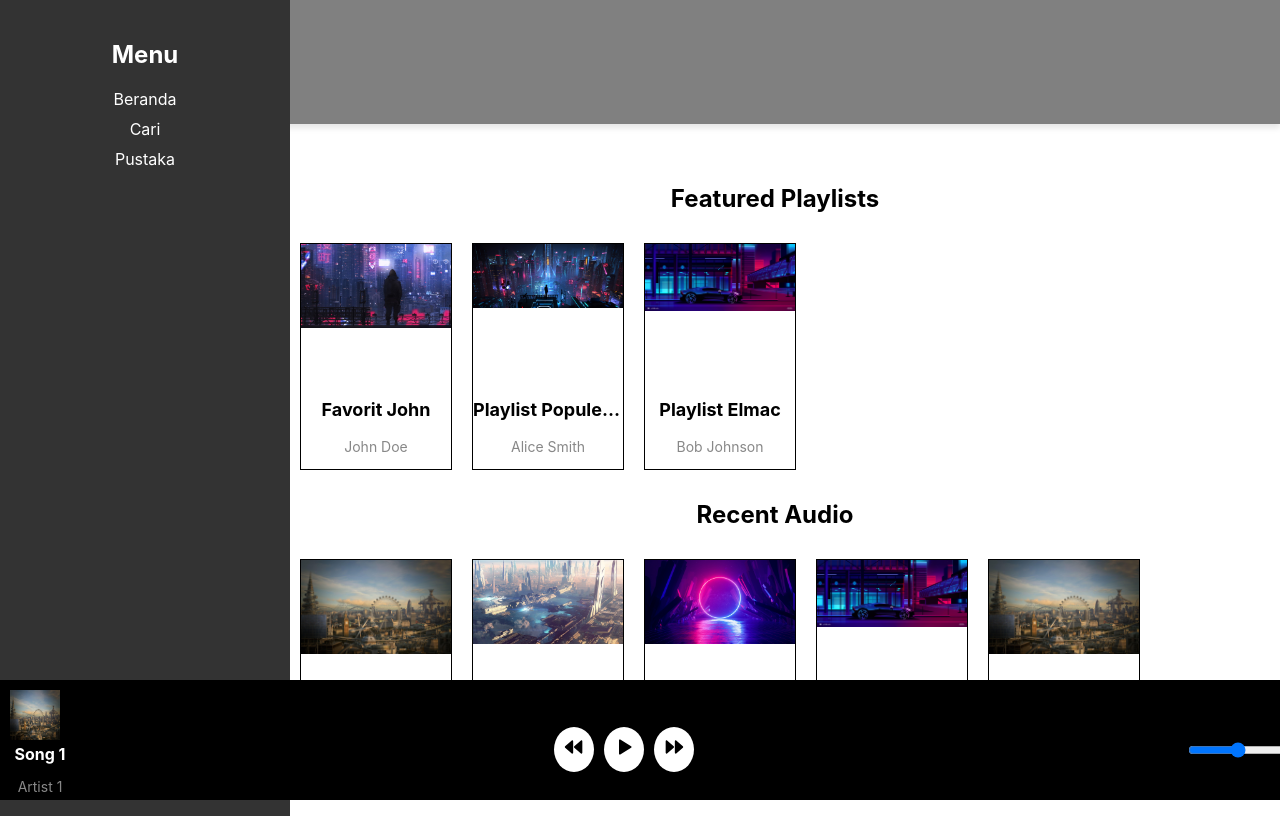
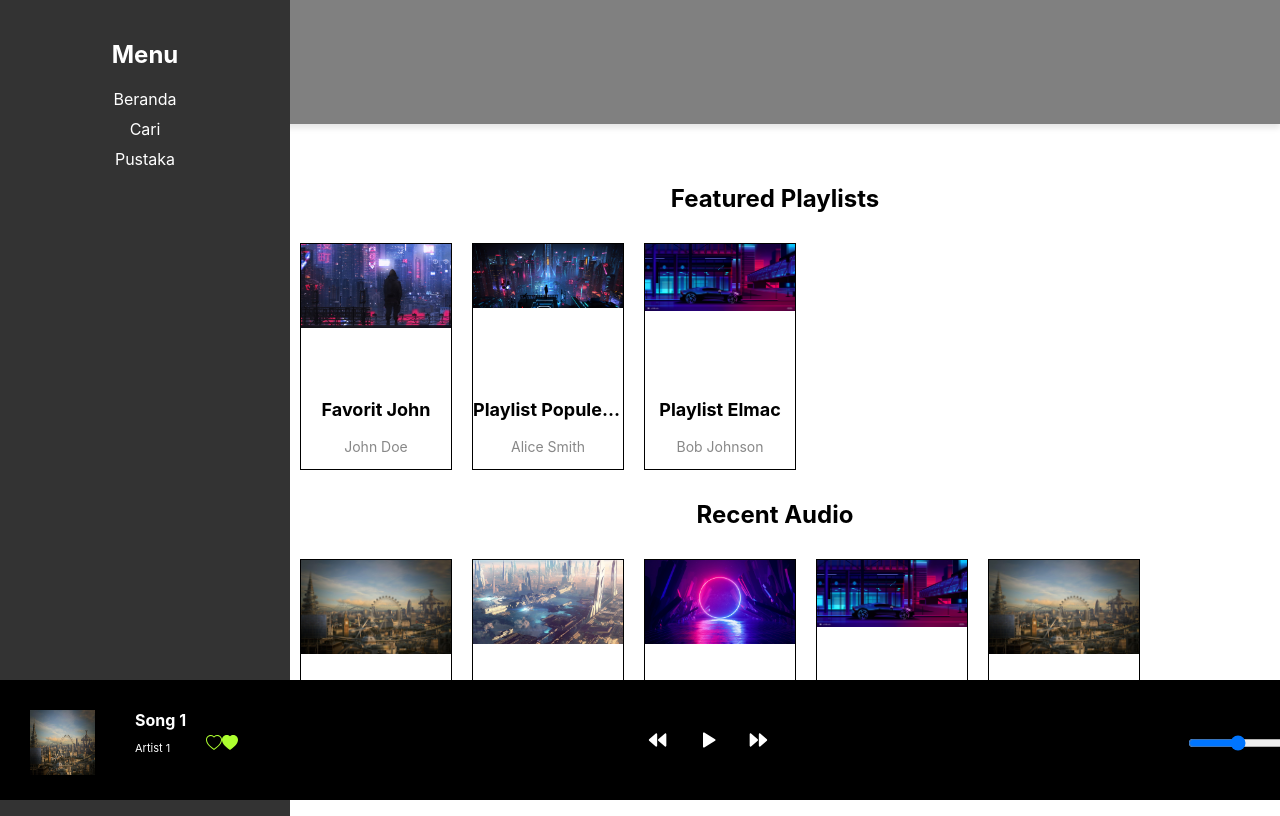
Before and after one commit to RidhoPutraBramantyo/eduwok-react.js, a React (Create React App) app in the folder study-app/: page / in a window 1280 px wide. Built offline with nearby package versions, Linux system fonts and the light colour scheme; grey boxes are pictures that could not be loaded.

Commit message:
update playbar features: whistlist feature,etc.

```diff
--- a/study-app/src/components/Playbar.css
+++ b/study-app/src/components/Playbar.css
@@ -14,14 +14,21 @@
   align-items: center;
 }
 
+.playbar-info {
+  display: flex;
+  flex-direction: row;
+}
+
 .song-img {
-  width: 50px;
-  height: 50px;
-  margin-right: 10px;
+  width: 65px;
+  height: 65px;
+  padding: 20px 20px;
 }
 
 .song-details {
   flex: 1;
+  padding: 20px 20px;
+  text-align: left;
 }
 
 .song-title {
@@ -30,8 +37,19 @@
 }
 
 .artist {
-  font-size: 14px;
-  color: #888;
+  font-size: 11px;
+  color: white;
+}
+
+.whistlist {
+  display: flex;
+  justify-content: center;
+  align-items: center;
+  color: greenyellow;
+}
+
+.heart-icon {
+  width: 16px;
 }
 
 .playbar-controls {
@@ -40,8 +58,8 @@
 }
 
 .control-button {
-  background-color: white;
-  color: black;
+  background-color: black;
+  color: white;
   border: none;
   border-radius: 100%;
   padding: 10px 10px;
--- a/study-app/src/components/Playbar.jsx
+++ b/study-app/src/components/Playbar.jsx
@@ -8,6 +8,8 @@ import {
   TbPlayerPauseFilled,
   TbPlayerPause,
 } from "react-icons/tb";
+import { BsHeart, BsHeartFill } from "react-icons/bs";
+
 import data from "../data/fakeData.json";
 
 function Playbar() {
@@ -47,7 +49,12 @@ function Playbar() {
             </h3>
             <p className="artist">{data.musics[currentSongIndex].artist}</p>
           </div>
+          <div className="whistlist">
+            <BsHeart className="heart-icon" />
+            <BsHeartFill />
+          </div>
         </div>
+
         <div className="playbar-controls">
           {/*  tombol kontrol (play, pause, next, prev, dll.) */}
           <button className="control-button" onClick={playPreviousSong}>
```
Also changed, not shown: study-app/src/data/test.js (+2 -9 lines), 2 other files (tests, documents, lock files or other folders).
